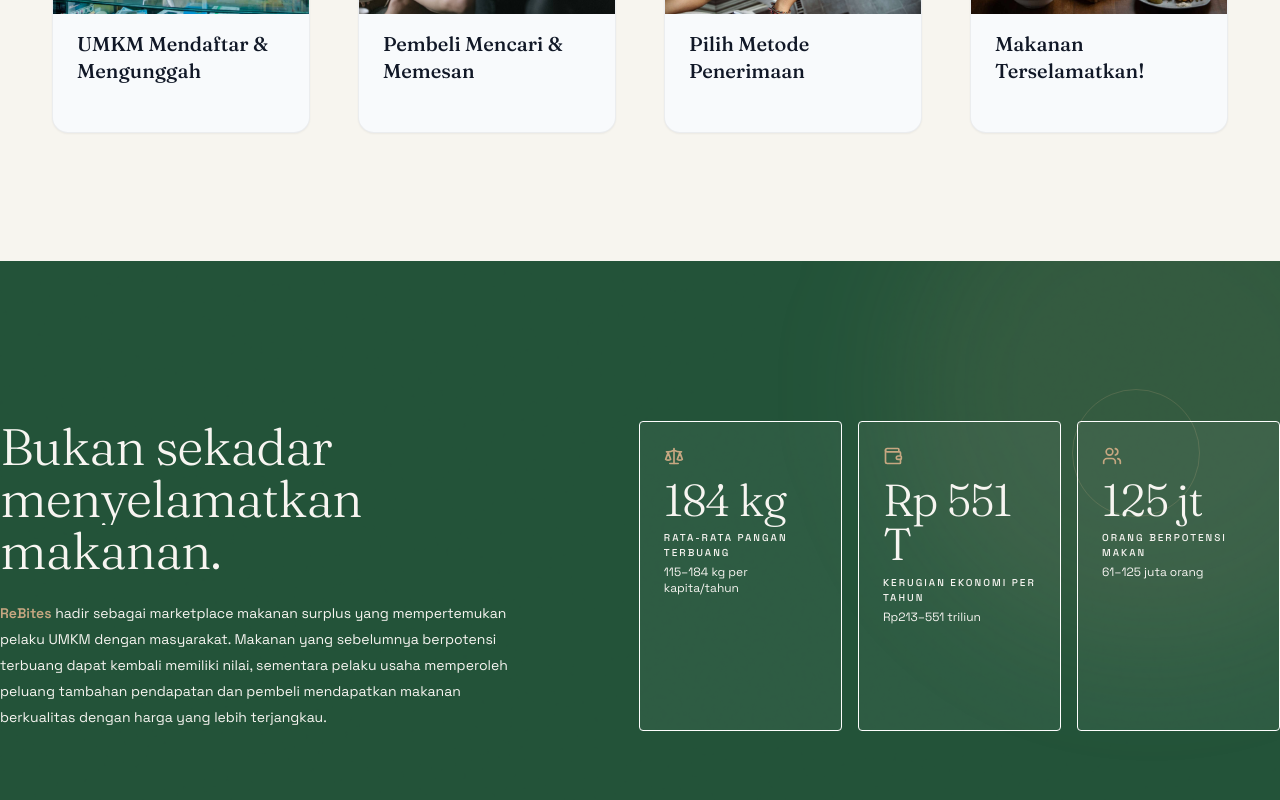
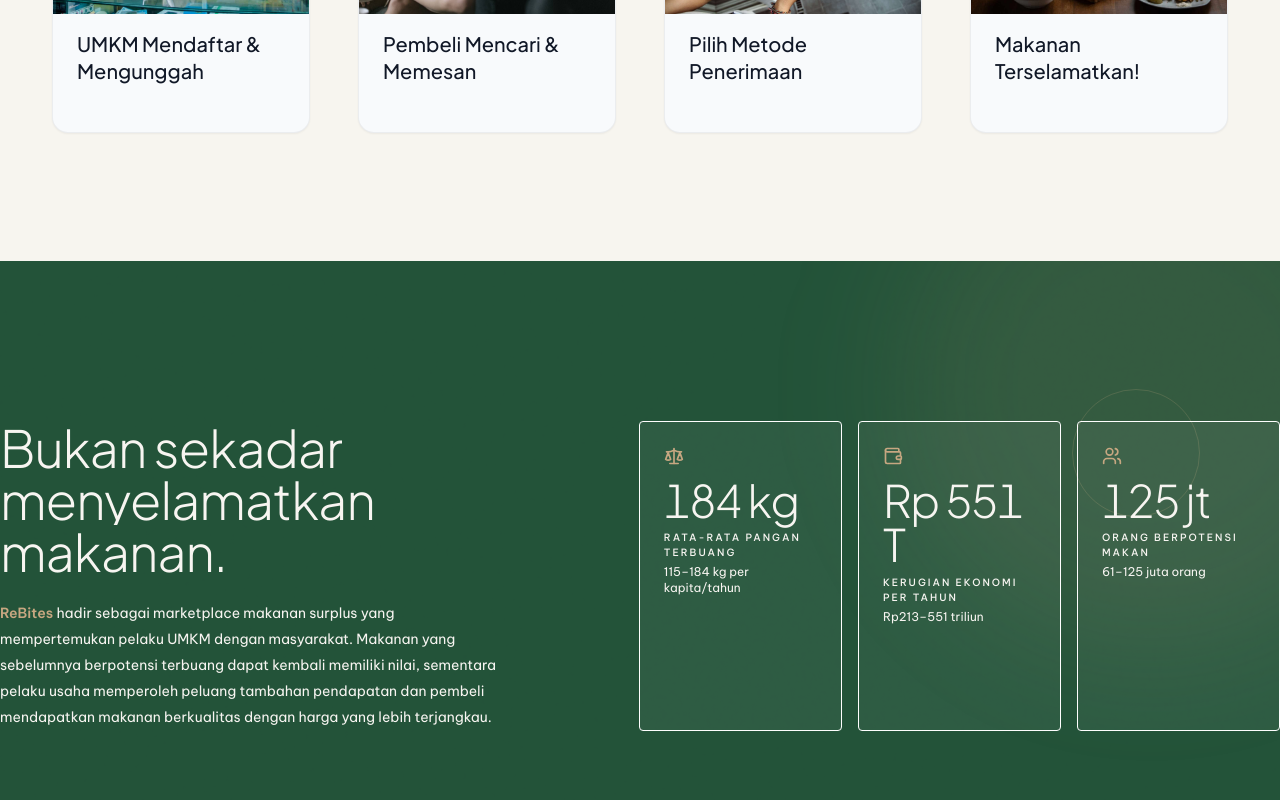
Before and after one commit to kayy-eci/Rebitesss, a Next.js app: page / in a window 1280 px wide. Shown: the part 2560-3360 px from the top of the page. Built offline with nearby package versions, Linux system fonts and the light colour scheme.

Commit message:
change font

```diff
--- a/app/components/auth/brand-panel.tsx
+++ b/app/components/auth/brand-panel.tsx
@@ -95,7 +95,7 @@ function RotatingStamp({ className }: { className?: string }) {
             fontSize="8.2"
             letterSpacing="2.4"
             fill="rgba(255,255,255,0.9)"
-            style={{ fontFamily: "var(--font-inter), Inter, sans-serif" }}
+            style={{ fontFamily: "var(--font-sans), system-ui, sans-serif" }}
           >
             <textPath href="#authStamp" startOffset="0%">
               RESCUED • FRESH • DAILY •
--- a/app/globals.css
+++ b/app/globals.css
@@ -1,12 +1,6 @@
 @tailwind base;
 @tailwind components;
 @tailwind utilities;
-
-@font-face {
-  font-family: '__Inter_VariableFallback';
-  src: local('Inter');
-  font-display: swap;
-}
 
 @layer base {
   :root {
@@ -51,8 +45,8 @@
 
     --radius: 0.25rem;
 
-    --font-display: 'Fraunces', Georgia, serif;
-    --font-sans: 'Space Grotesk', system-ui, sans-serif;
+    --font-display: 'Plus Jakarta Sans', system-ui, sans-serif;
+    --font-sans: 'Be Vietnam Pro', system-ui, sans-serif;
   }
 
   * {
--- a/app/layout.tsx
+++ b/app/layout.tsx
@@ -1,27 +1,21 @@
 import './globals.css';
 import type { Metadata } from 'next';
-import { Fraunces, Inter, Space_Grotesk } from 'next/font/google';
+import { Be_Vietnam_Pro, Plus_Jakarta_Sans } from 'next/font/google';
 
-const fraunces = Fraunces({
+const plusJakartaSans = Plus_Jakarta_Sans({
   subsets: ['latin'],
   variable: '--font-display',
   display: 'swap',
-  weight: ['300', '400', '500', '600', '700', '900'],
+  weight: ['200', '300', '400', '500', '600', '700', '800'],
   style: ['normal', 'italic'],
 });
 
-const spaceGrotesk = Space_Grotesk({
+const beVietnamPro = Be_Vietnam_Pro({
   subsets: ['latin'],
   variable: '--font-sans',
   display: 'swap',
-  weight: ['300', '400', '500', '600', '700'],
-});
-
-const inter = Inter({
-  subsets: ['latin'],
-  variable: '--font-inter',
-  display: 'swap',
-  weight: ['400', '500', '600', '700'],
+  weight: ['100', '200', '300', '400', '500', '600', '700', '800', '900'],
+  style: ['normal', 'italic'],
 });
 
 export const metadata: Metadata = {
@@ -45,7 +39,7 @@ export default function RootLayout({
   return (
     <html
       lang="id"
-      className={`${fraunces.variable} ${spaceGrotesk.variable} ${inter.variable}`}
+      className={`${plusJakartaSans.variable} ${beVietnamPro.variable}`}
     >
       <body className="font-sans antialiased">{children}</body>
     </html>
--- a/tailwind.config.ts
+++ b/tailwind.config.ts
@@ -23,7 +23,7 @@ const config: Config = {
       fontFamily: {
         display: ['var(--font-display)'],
         sans: ['var(--font-sans)'],
-        inter: ['var(--font-inter)', 'Inter', 'system-ui', 'sans-serif'],
+        inter: ['var(--font-sans)', 'system-ui', 'sans-serif'],
       },
       colors: {
         forest: '#3B5240',
```
